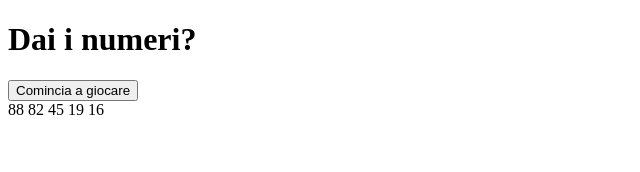
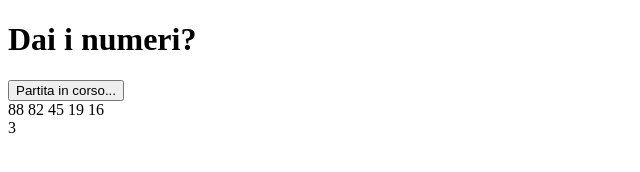
Before and after one commit to AntonyMorgante/js-simon, a plain HTML site: page index.html in a window 1280 px wide. Both pictures are taken after a click on the button "Comincia a giocare". Shown: the full height of the page, 0-640 px from the left. Drawn offline with Linux system fonts and the light colour scheme.

Commit message:
added countdown and controls for new games

```diff
--- a/index.html
+++ b/index.html
@@ -13,6 +13,7 @@
         <button id="play-button">Comincia a giocare</button>
     </div>
     <div id="number-box"></div>
+    <div id="countdown"></div>
     <script type="text/javascript" src="js/myscript.js"></script>
 </body>
 </html>
--- a/js/myscript.js
+++ b/js/myscript.js
@@ -4,6 +4,9 @@ Dopo che sono stati inseriti i 5 numeri, il software dice quanti e quali dei num
 
 let ar = [];
 let score = 0;
+let time = 5;
+let period;
+let gameIsOn = 0;
 
 function genNumber(inf,sup){
     return Math.floor(Math.random()*(sup-inf+1)+inf);
@@ -54,18 +57,41 @@ function askNumbers(array){
     }
 }
 
+function countdown(){
+    time--;
+    let countdownBox = document.getElementById("countdown");
+    countdownBox.innerHTML = time;
+}
+
+function clearCountdown(){
+    let countdownBox = document.getElementById("countdown");
+    countdownBox.innerHTML = "";
+    clearInterval(period);
+}
+
 function endGame(){
     askNumbers(ar);
     let numberBox = document.getElementById("number-box");
     numberBox.innerHTML = "La tua partita è finita! Il tuo punteggio è: " + score + ".<br>Gioca di nuovo per provare a migliorare il tuo risultato!";
+    gameIsOn = 0;
+    playButton.innerHTML = "Comincia una nuova partita"
 }
 
 function createGame(){
-    clearNumbers();
-    createNumberArray(5);
-    writeNumbers(ar);
-    const clearTime = setTimeout(clearNumbers,29900);
-    const questionTime = setTimeout(endGame,30000);
+    if (!gameIsOn){
+        gameIsOn = 1;
+        time = 5;
+        let countdownBox = document.getElementById("countdown");
+        countdownBox.innerHTML = time;
+        period = setInterval(countdown, 1000);
+        clearNumbers();
+        createNumberArray(5);
+        writeNumbers(ar);
+        const clearCount = setTimeout(clearCountdown,4900);
+        const clearTime = setTimeout(clearNumbers,4900);
+        const questionTime = setTimeout(endGame,5000);
+        playButton.innerHTML = "Partita in corso..."
+    }
 }
 
 const playButton = document.getElementById("play-button")
```
